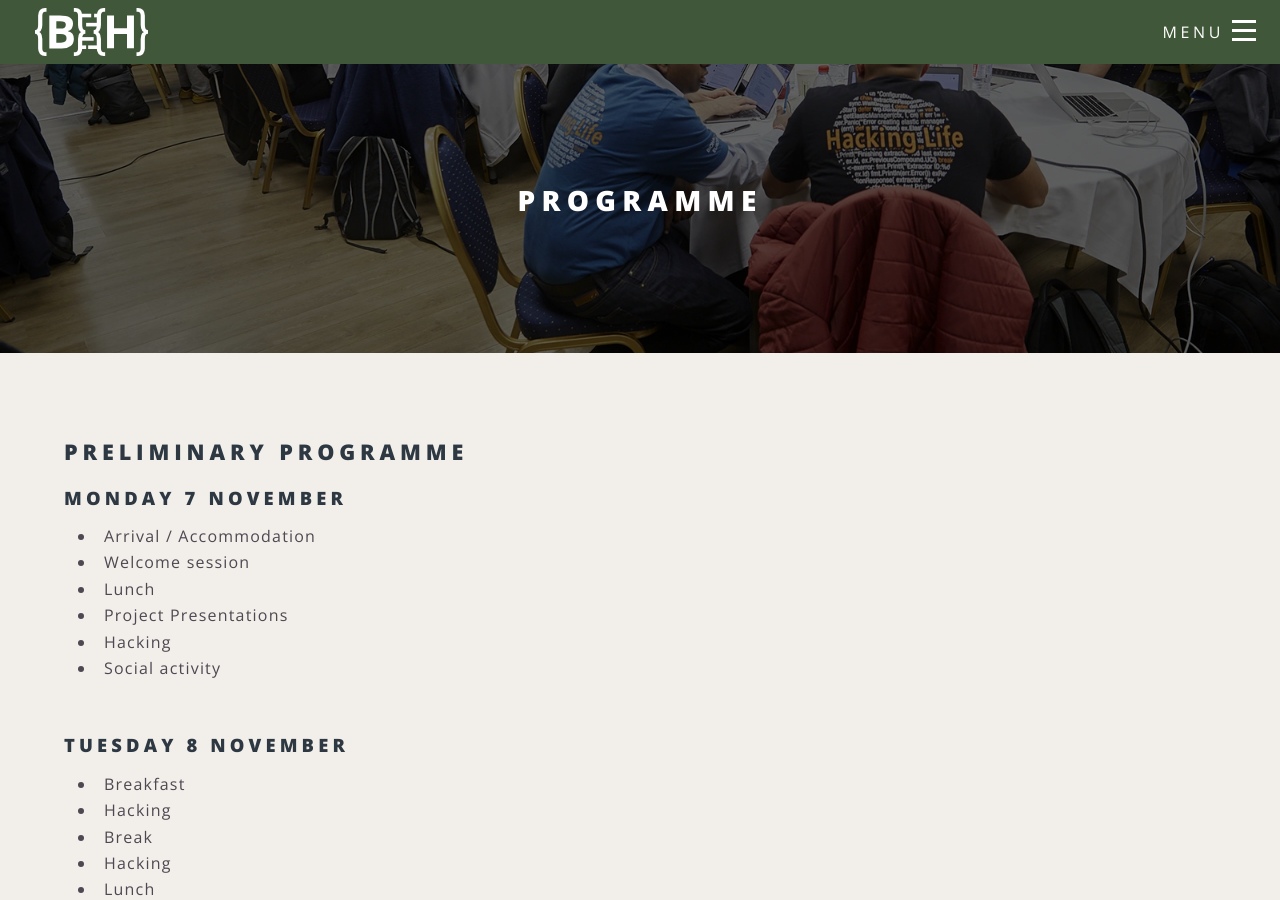
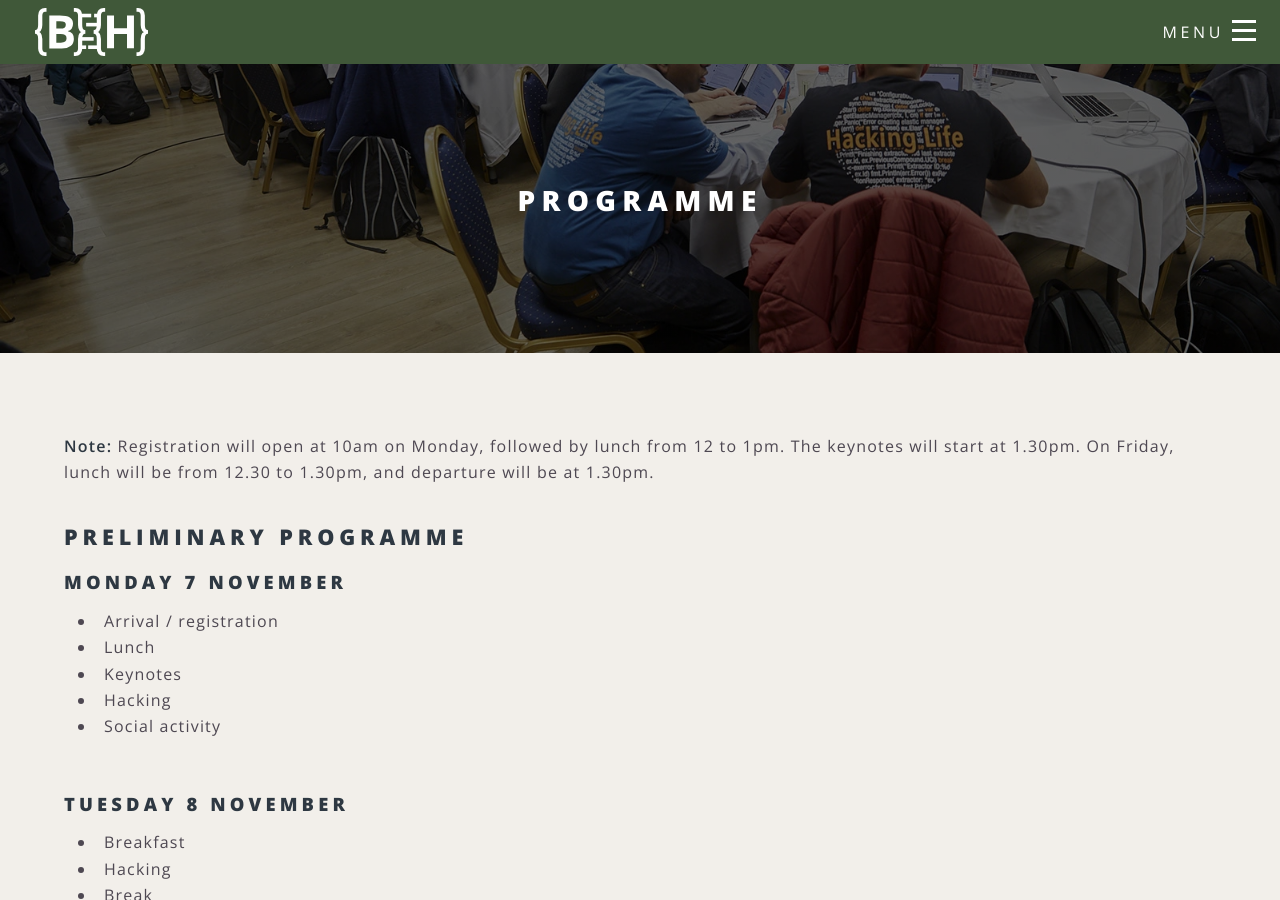
Before and after one commit to elixir-europe/biohackathon-europe-2022, a Jekyll site: the page built from programme.html, in a window 1280 px wide and 900 px high. Built offline with Jekyll 4.4.1, drawn with Linux system fonts in a browser that asks for light colours; nearby versions of some CDN libraries.

Commit message:
Adding note about start and end times

```diff
--- a/programme.html
+++ b/programme.html
@@ -4,6 +4,9 @@ title: Programme
 body_class: programme
 ---
 {% assign latest_programme = site.programmes | last %}
+
+<p><strong>Note:</strong> Registration will open at 10am on Monday, followed by lunch from 12 to 1pm. The keynotes will start at 1.30pm. On Friday, lunch will be from 12.30 to 1.30pm, and departure will be at 1.30pm.</p>
+
 <h2>Preliminary programme</h2>
 <div>
     <div id="programme">
@@ -11,10 +14,9 @@ body_class: programme
             <div class="col-md-12 day">
                 <h3>Monday 7 November</h3>
                 <ul>
-                  <li>Arrival  / Accommodation</li>
-                  <li>Welcome session</li>
+                  <li>Arrival  / registration</li>
                   <li>Lunch </li>
-                  <li>Project Presentations</li>
+                  <li>Keynotes</li>
                   <li>Hacking</li>
                   <li>Social activity</li>
                 </ul>
```
